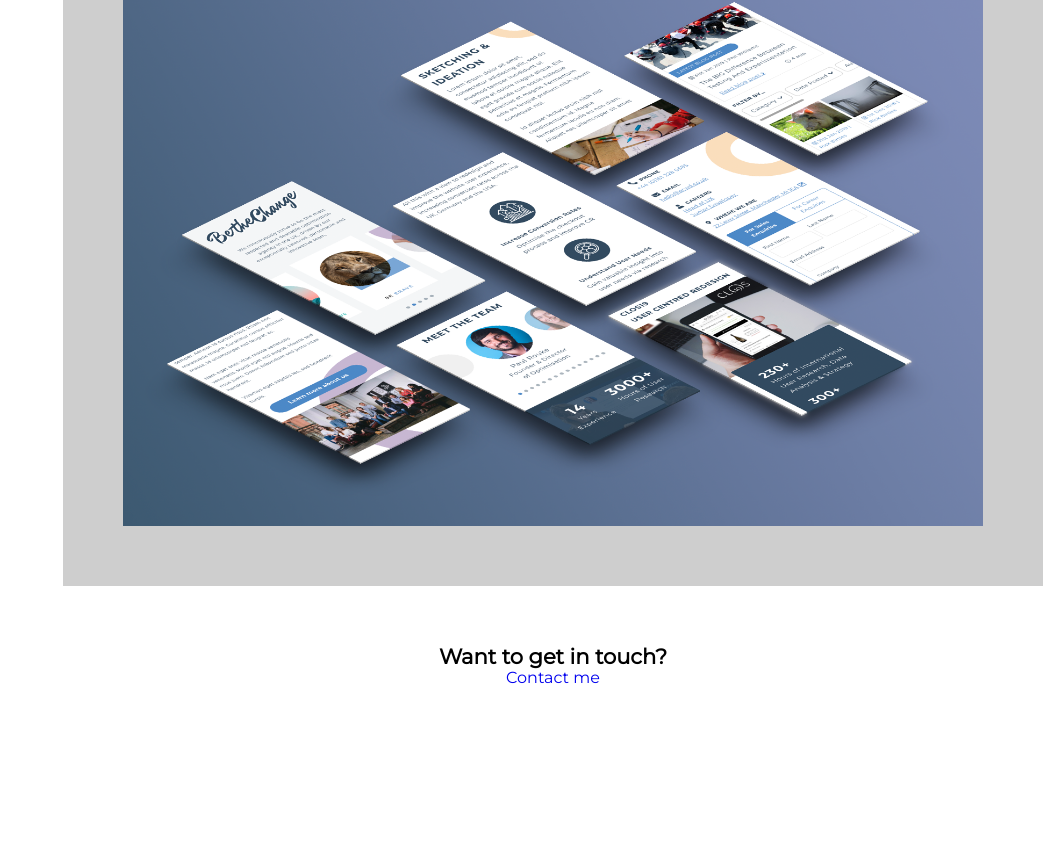
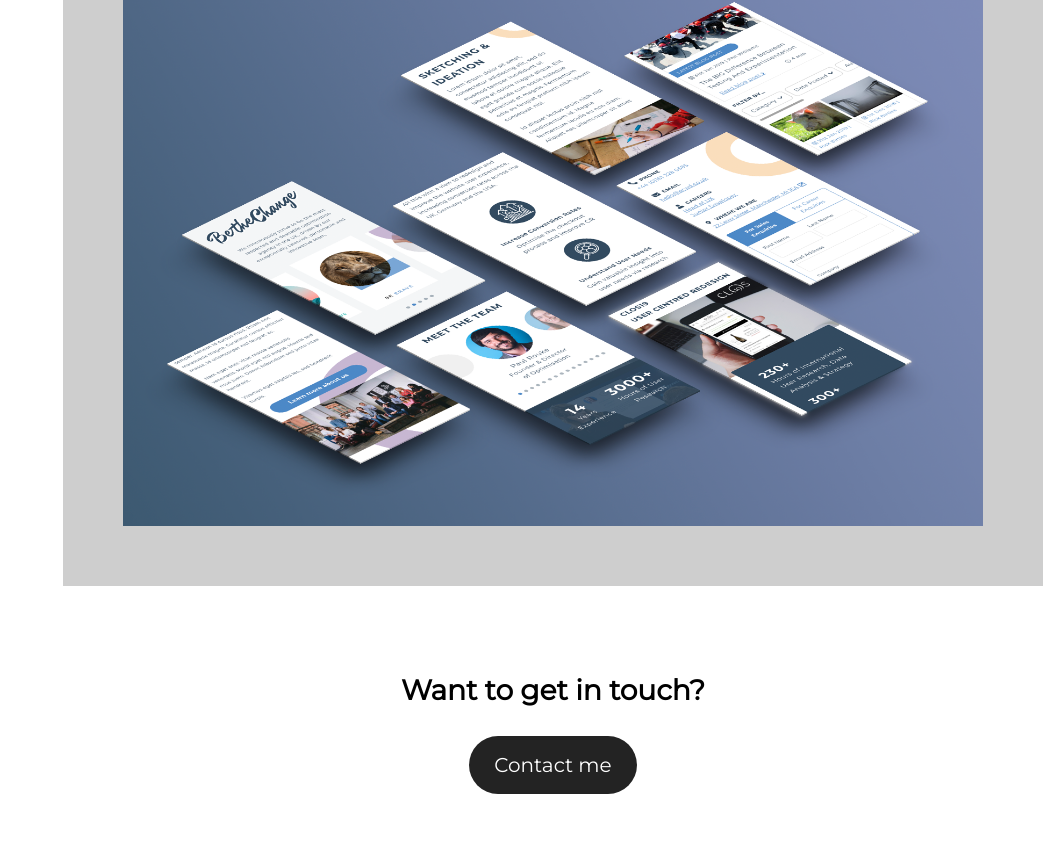
Before and after one commit to rsbrowne/arte-portfolio, a Gatsby site: page /projects/prwd in a window 1280 px wide. Shown: the part 2320-3174 px from the top of the page, without its empty margins (237-1280 px from the left). Before the commit the page ends 3070 px from the top, so only its background shows below. Built offline with nearby package versions, Linux system fonts and the light colour scheme; Gatsby itself is replaced by a stand-in of ours.

Commit message:
Updates footer button

```diff
--- a/src/components/footer.js
+++ b/src/components/footer.js
@@ -3,7 +3,7 @@ import { Link } from "gatsby"
 
 const Footer = () => (
   <footer className="footer">
-    <h4 className="footer__text">Want to get in touch?</h4>
+    <h3 className="footer__text">Want to get in touch?</h3>
     <Link className="button" to="/contact">
       Contact me
     </Link>
--- a/src/styles/components/_footer.scss
+++ b/src/styles/components/_footer.scss
@@ -6,6 +6,18 @@
   padding: 6rem;
 
   &__text {
-    // text-align: center;
+    margin: 2.5rem 0;
+  }
+
+  .button {
+    padding: 1.5rem 2.5rem;
+    color: $color-light;
+    background-color: $color-dark;
+    border-radius: 1000rem;
+    font-size: 2rem;
+
+    &:hover {
+      background-color: $color-brand-primary;
+    }
   }
 }
```
